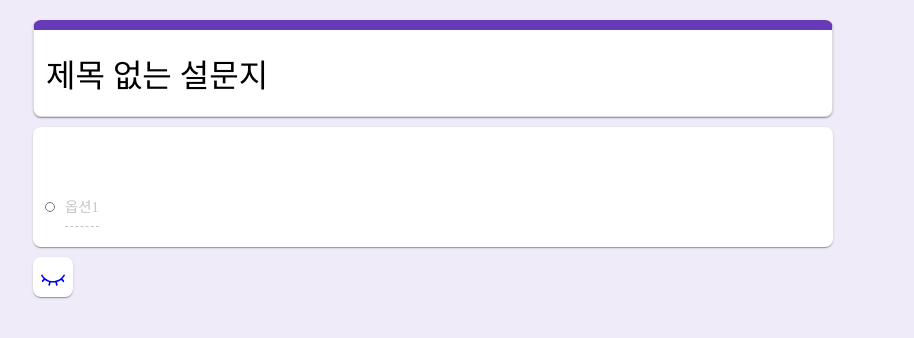
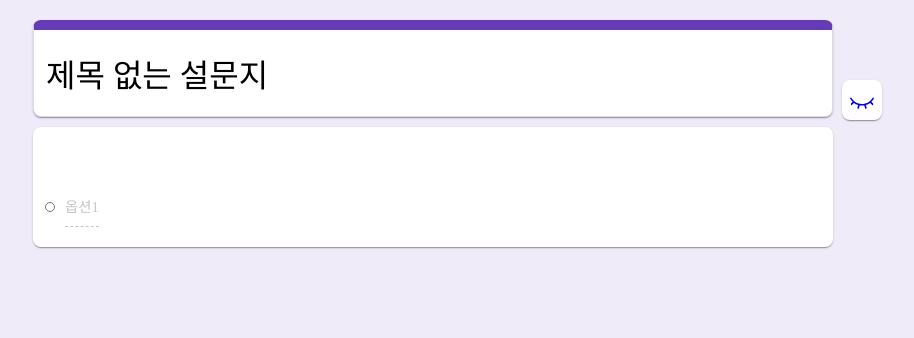
Before and after one commit to 938938/google-form-clone, a React (Create React App) app: page /preview in a window 1280 px wide. Shown: the top 338 px of the page, without its empty margins (207-1121 px from the left). Built offline with nearby package versions, Linux system fonts and the light colour scheme.

Commit message:
[design] sideBtn 위치 임의 지정

```diff
--- a/src/components/SideBtn.module.css
+++ b/src/components/SideBtn.module.css
@@ -1,5 +1,7 @@
 .btnBox {
-
+  position: absolute;
+  top: 50px;
+  right: -50px;
 }
 
 .btn {
--- a/src/components/Title.module.css
+++ b/src/components/Title.module.css
@@ -9,6 +9,7 @@
   flex-direction: column;
   padding: 20px 12px;
   width: 100%;
+  position: relative;
 }
 
 .title {
--- a/src/components/Title.tsx
+++ b/src/components/Title.tsx
@@ -4,6 +4,7 @@ import { ChangeEvent } from 'react';
 import { setSub, setTitle } from '../store/titleSlice';
 import style from './Title.module.css';
 import { PreviewType } from '../model/Type';
+import SideBtn from './SideBtn';
 
 const Title: React.FC<PreviewType> = ({ preview }) => {
   const dispatch = useDispatch();
@@ -47,6 +48,7 @@ const Title: React.FC<PreviewType> = ({ preview }) => {
           />
         )}
       </label>
+      <SideBtn preview={preview} />
     </div>
   );
 };
--- a/src/pages/Main.tsx
+++ b/src/pages/Main.tsx
@@ -1,13 +1,11 @@
 import QuestionList from '../components/QuestionList';
 import Title from '../components/Title';
-import SideBtn from '../components/SideBtn';
 
 const Main = () => {
   return (
     <div>
       <Title preview={false} />
       <QuestionList preview={false} />
-      <SideBtn preview={false} />
     </div>
   );
 };
--- a/src/pages/Preview.tsx
+++ b/src/pages/Preview.tsx
@@ -1,5 +1,4 @@
 import QuestionList from '../components/QuestionList';
-import SideBtn from '../components/SideBtn';
 import Title from '../components/Title';
 
 const Preview = () => {
@@ -7,7 +6,6 @@ const Preview = () => {
     <div>
       <Title preview={true} />
       <QuestionList preview={true} />
-      <SideBtn preview={true} />
     </div>
   );
 };
```
